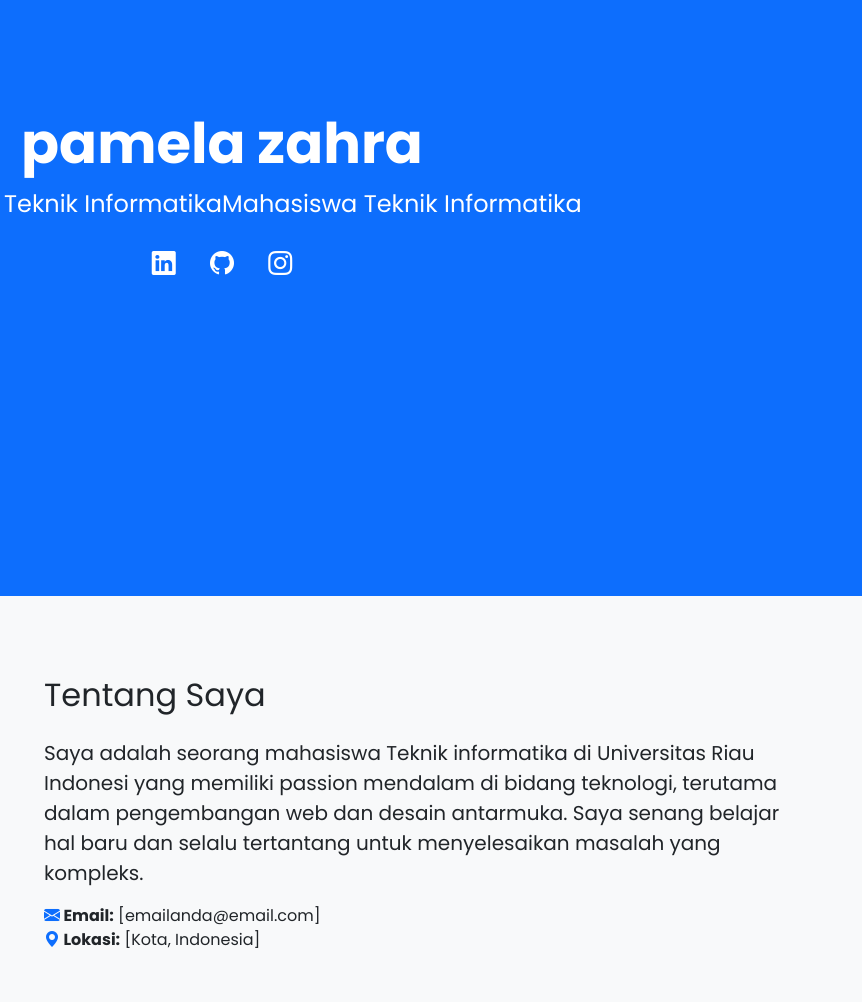
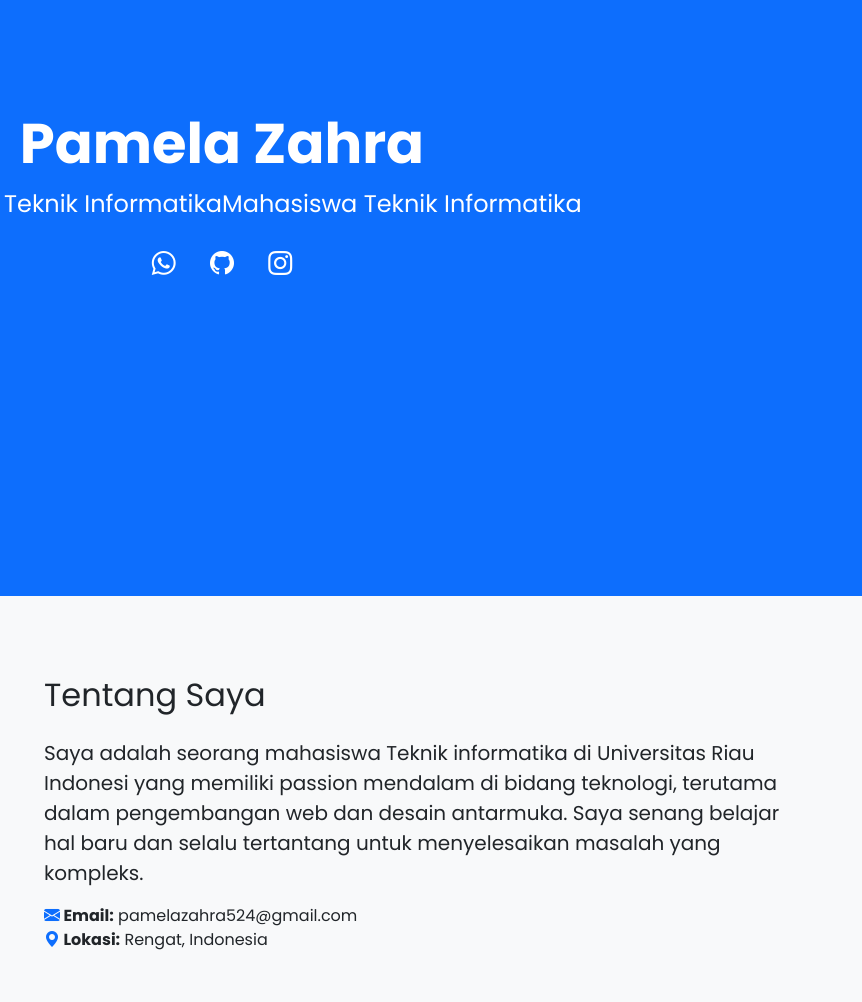
Before and after one commit to PamelaZahra/Portofolio, a plain HTML site: page index.html in a window 1280 px wide. Shown: the part 260-1262 px from the top of the page, 418-1280 px from the left. Drawn offline with nearby package versions, Linux system fonts and the light colour scheme.

Commit message:
Update index.html

```diff
--- a/index.html
+++ b/index.html
@@ -110,12 +110,12 @@
 
     <header id="home" class="hero">
         <div class="container">
-            <h1 class="display-4">pamela zahra</h1>
+            <h1 class="display-4">Pamela Zahra</h1>
             <p class="lead" id="typing">Mahasiswa Teknik Informatika</p>
             <div class="social-icons mt-4">
-                <a href="#"><i class="bi bi-linkedin"></i></a>
-                <a href="#"><i class="bi bi-github"></i></a>
-                <a href="#"><i class="bi bi-instagram"></i></a>
+                <a href="https://wa.me/6282269593178"><i class="bi bi-whatsapp"></i></a>
+                <a href="https://github.com/PamelaZahra"><i class="bi bi-github"></i></a>
+                <a href="https://instagram.com/melluttt"><i class="bi bi-instagram"></i></a>
             </div>
         </div>
     </header>
@@ -131,8 +131,8 @@
                         <h2 class="mb-4">Tentang Saya</h2>
                         <p class="lead">Saya adalah seorang mahasiswa Teknik informatika di Universitas Riau Indonesi yang memiliki passion mendalam di bidang teknologi, terutama dalam pengembangan web dan desain antarmuka. Saya senang belajar hal baru dan selalu tertantang untuk menyelesaikan masalah yang kompleks.</p>
                         <ul class="list-unstyled">
-                            <li><strong><i class="bi bi-envelope-fill text-primary"></i> Email:</strong> [emailanda@email.com]</li>
-                            <li><strong><i class="bi bi-geo-alt-fill text-primary"></i> Lokasi:</strong> [Kota, Indonesia]</li>
+                            <li><strong><i class="bi bi-envelope-fill text-primary"></i> Email:</strong> pamelazahra524@gmail.com</li>
+                            <li><strong><i class="bi bi-geo-alt-fill text-primary"></i> Lokasi:</strong> Rengat, Indonesia</li>
                         </ul>
                     </div>
                 </div>
@@ -212,7 +212,7 @@
     </main>
 
     <footer>
-        <p>&copy; 2025 - Dibuat oleh [Nama Mahasiswa]</p>
+        <p>&copy; 2025 - Dibuat oleh Pamela Zahra</p>
     </footer>
 
     <script src="https://cdn.jsdelivr.net/npm/bootstrap@5.3.3/dist/js/bootstrap.bundle.min.js"></script>
```
